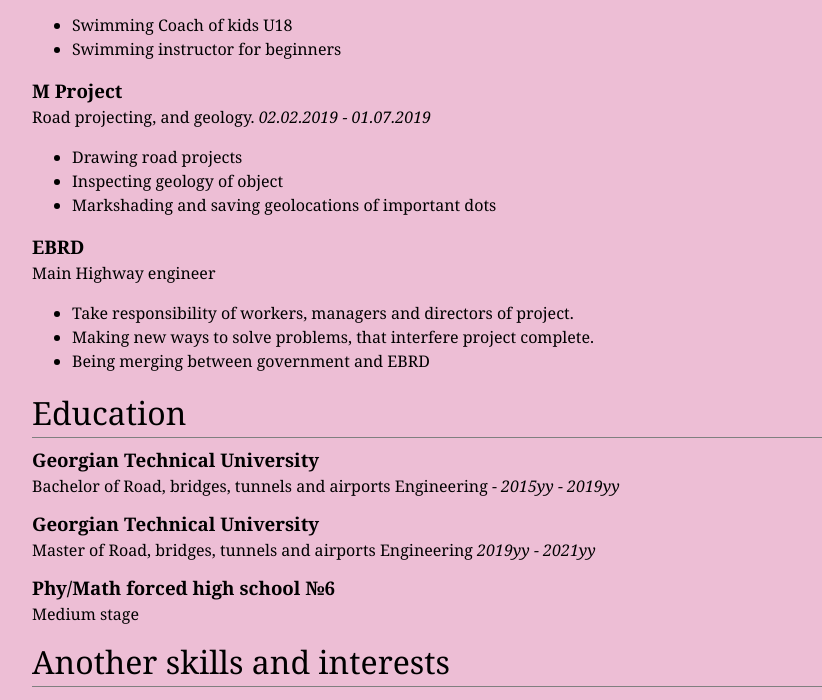
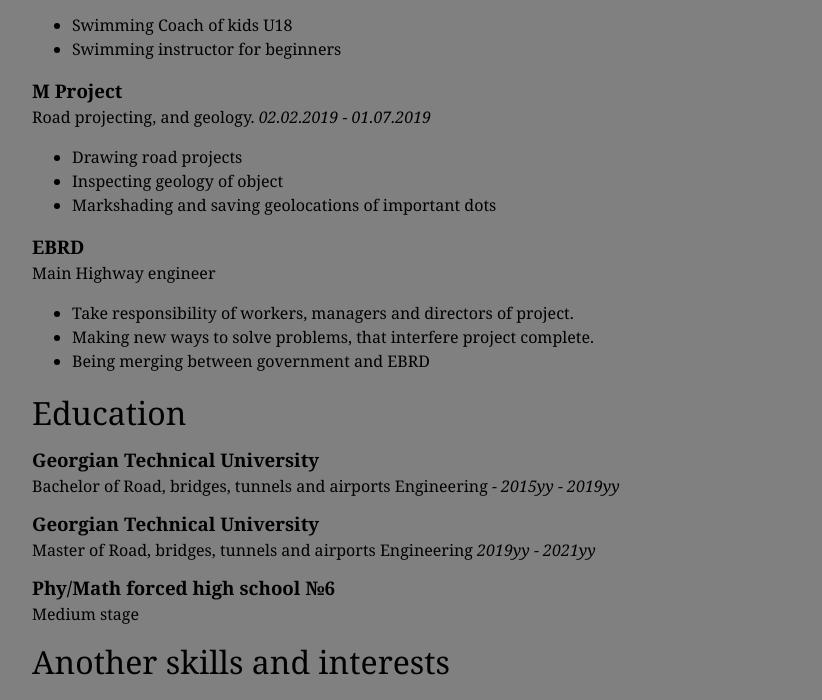
Before and after one commit to teffna/teffna.github.io, a plain HTML site: page index.html in a window 1280 px wide. Shown: the part 387-1087 px from the top of the page, without its empty margins (208-1030 px from the left). Drawn offline with Linux system fonts and the light colour scheme.

Commit message:
Update index.css

```diff
--- a/index.css
+++ b/index.css
@@ -1,5 +1,5 @@
 body {
-  background-color: #edbed5;
+  background-color: grey;
   font-family: Georgia;
   font-size: 16px;
   margin: 0 auto;   /* center content */
```
